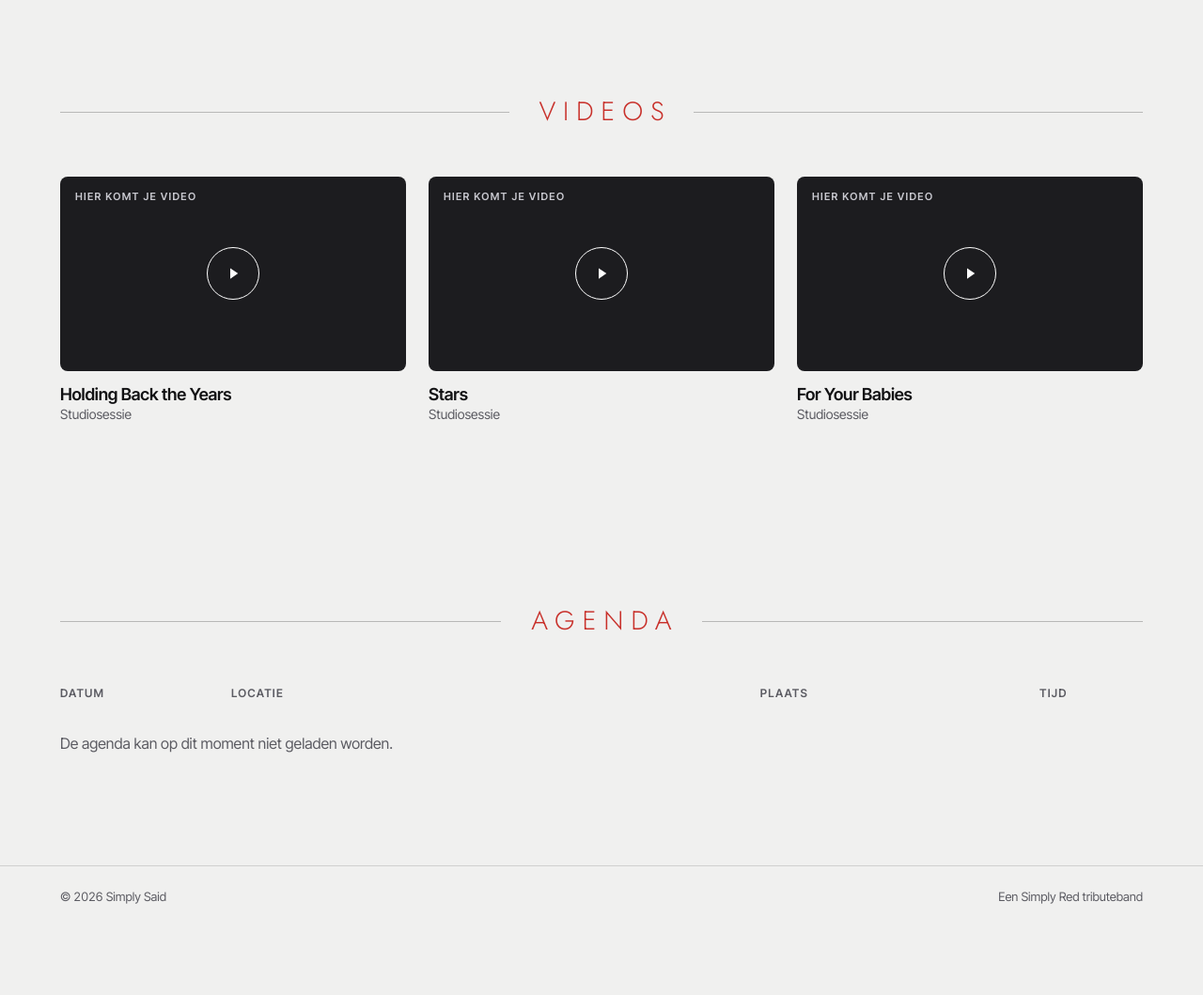
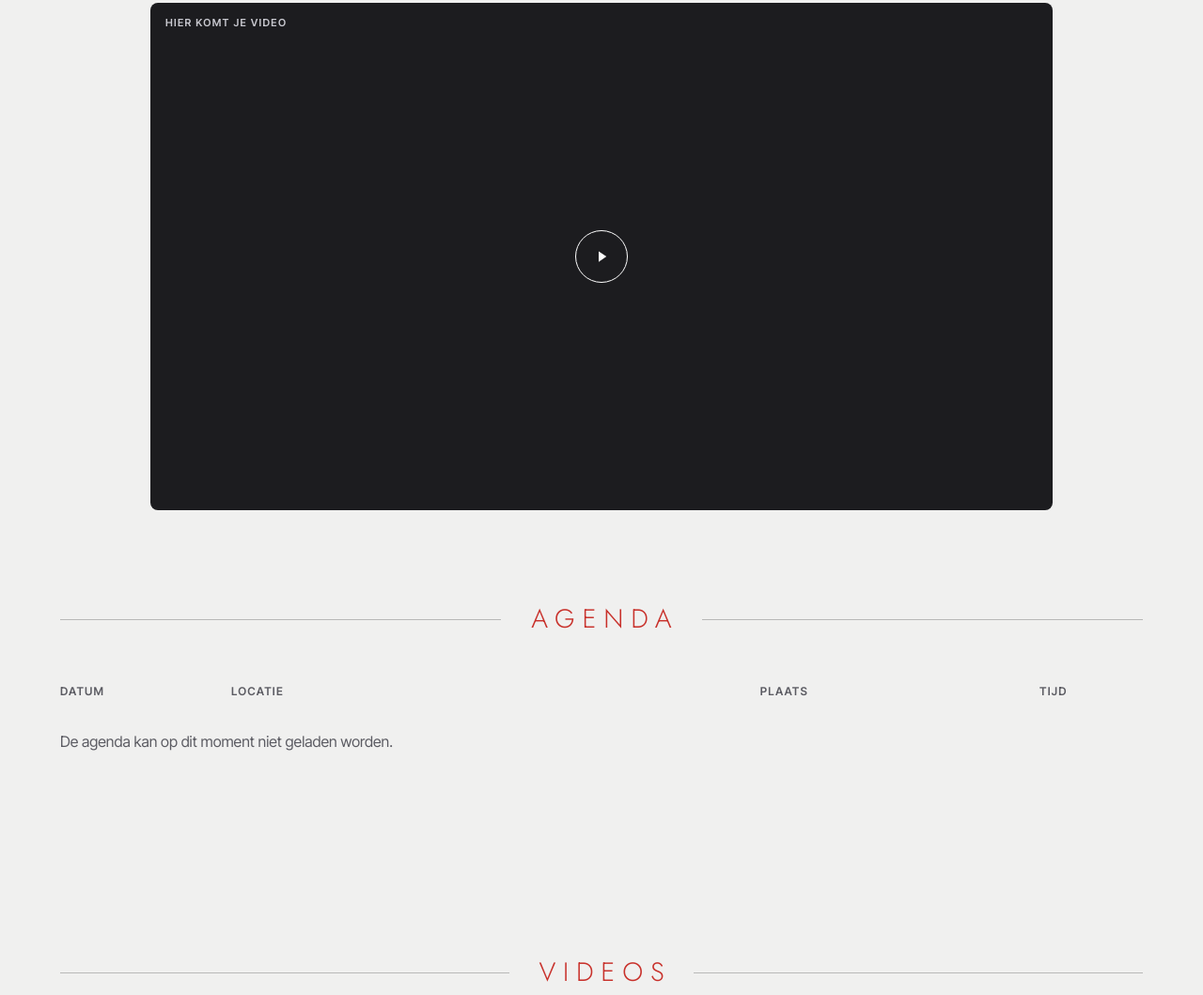
Before and after one commit to LorenzBaele/simplysaid.be, a plain HTML site: page index.html in a window 1280 px wide. Shown: the part 911-1970 px from the top of the page at 94% size. Before the commit the page ends 1913 px from the top, so only its background shows below. Drawn offline with Linux system fonts and the light colour scheme; no server answers.

Commit message:
Main video under the band photo, agenda before videos
Same page order as dysphunktional.be: band photo, a big main video,
then Agenda, then the video grid. Navbar now reads Agenda, Video's.

Co-Authored-By: Claude Opus 5.5 <noreply@anthropic.com>

```diff
--- a/index.html
+++ b/index.html
@@ -4,7 +4,7 @@
 <meta charset="utf-8">
 <meta name="viewport" content="width=device-width, initial-scale=1">
 <title>Simply Said | Simply Red tributeband</title>
-<meta name="description" content="Simply Said, een Simply Red tributeband. Video’s en agenda.">
+<meta name="description" content="Simply Said, een Simply Red tributeband. Agenda en video’s.">
 <link rel="preconnect" href="https://fonts.googleapis.com">
 <link rel="preconnect" href="https://fonts.gstatic.com" crossorigin>
 <link href="https://fonts.googleapis.com/css2?family=Inter+Tight:wght@400;500;600&family=Jost:wght@300&display=swap" rel="stylesheet">
@@ -14,8 +14,8 @@
 
 <header class="site-header">
   <nav class="pill" aria-label="Hoofdmenu">
+    <a href="#agenda">Agenda</a>
     <a href="#videos">Video’s</a>
-    <a href="#agenda">Agenda</a>
   </nav>
 </header>
 
@@ -33,9 +33,8 @@
     </div>
   </section>
 
-  <section id="videos" class="section">
-    <div class="section-title"><h2>Videos</h2></div>
-    <div id="video-grid" class="video-grid"></div>
+  <section id="video" class="main-video" aria-label="Video">
+    <div id="main-video"></div>
   </section>
 
   <section id="agenda" class="section">
@@ -48,6 +47,11 @@
     </div>
     <ul id="agenda-list" class="agenda-list"></ul>
   </section>
+
+  <section id="videos" class="section">
+    <div class="section-title"><h2>Videos</h2></div>
+    <div id="video-grid" class="video-grid"></div>
+  </section>
 </main>
 
 <footer class="site-footer">
--- a/script.js
+++ b/script.js
@@ -22,6 +22,11 @@ const PRIVATE_LABEL = 'Privé optreden';
 
 // Videos: fill in a youtubeId (the part after v= in the link) or a file path.
 // Entries with neither show the grey placeholder.
+
+// The big video right under the band photo.
+const MAIN_VIDEO = { title: '', caption: '', youtubeId: '', file: '' };
+
+// The grid in the Video's section.
 const VIDEOS = [
   { title: 'Holding Back the Years', caption: 'Studiosessie', youtubeId: '', file: '' },
   { title: 'Stars', caption: 'Studiosessie', youtubeId: '', file: '' },
@@ -99,17 +104,21 @@ function formatDate(date) {
 const PLAY_ICON = '<svg aria-hidden="true" width="18" height="18" viewBox="0 0 24 24"><path d="M8 4.5 L19 12 L8 19.5 Z" fill="#FFFFFF"></path></svg>';
 
 function renderVideos() {
+  const main = document.getElementById('main-video');
+  if (main) main.append(videoItem(MAIN_VIDEO));
+
   const grid = document.getElementById('video-grid');
-  if (!grid) return;
+  if (grid) VIDEOS.forEach((video) => grid.append(videoItem(video)));
+}
 
-  VIDEOS.forEach((video) => {
+function videoItem(video) {
   const item = el('div', 'video');
   const frame = el('div', 'video-frame');
 
   if (video.youtubeId) {
     const iframe = el('iframe');
     iframe.src = 'https://www.youtube-nocookie.com/embed/' + encodeURIComponent(video.youtubeId);
-      iframe.title = video.title;
+    iframe.title = video.title || 'Video';
     iframe.loading = 'lazy';
     iframe.allow = 'accelerometer; clipboard-write; encrypted-media; gyroscope; picture-in-picture; web-share';
     iframe.allowFullscreen = true;
@@ -119,7 +128,7 @@ function renderVideos() {
     player.src = video.file;
     player.controls = true;
     player.preload = 'metadata';
-      player.setAttribute('aria-label', video.title);
+    player.setAttribute('aria-label', video.title || 'Video');
     frame.append(player);
   } else {
     frame.append(el('span', 'video-label', 'Hier komt je video'));
@@ -129,13 +138,16 @@ function renderVideos() {
     frame.append(play);
   }
 
+  item.append(frame);
+
+  if (video.title || video.caption) {
     const text = el('div');
-    text.append(el('span', 'video-title', video.title));
+    if (video.title) text.append(el('span', 'video-title', video.title));
     if (video.caption) text.append(el('span', 'video-caption', video.caption));
+    item.append(text);
+  }
 
-    item.append(frame, text);
-    grid.append(item);
-  });
+  return item;
 }
 
 // ===================== AGENDA =====================
--- a/style.css
+++ b/style.css
@@ -123,6 +123,18 @@ a { color: inherit; }
   width: 100%;
   height: 100%;
   object-fit: cover;
+}
+
+/* ---------- Main video (under the band photo) ---------- */
+
+.main-video {
+  padding: 0 64px;
+  scroll-margin-top: 16px;
+}
+
+.main-video .video {
+  max-width: 960px;
+  margin: 0 auto;
 }
 
 /* ---------- Sections ---------- */
@@ -290,6 +302,7 @@ a { color: inherit; }
 
 @media (max-width: 720px) {
   .hero { padding: 32px 20px 40px; }
+  .main-video { padding: 0 20px; }
   .section { padding: 64px 20px; }
   .section-title { gap: 16px; margin-bottom: 32px; }
   .site-footer { padding: 24px 20px 32px; }
```
Lines whose indentation alone changed are shown as unchanged.
